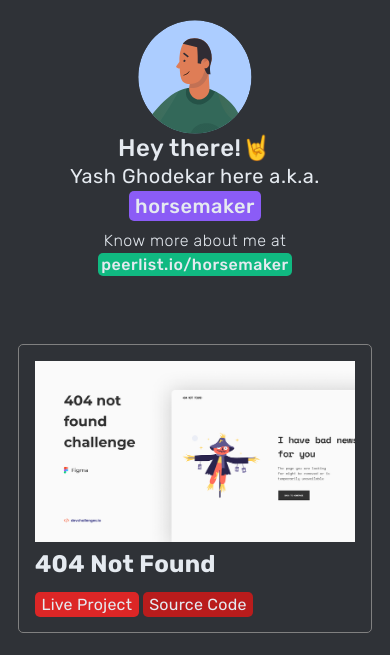
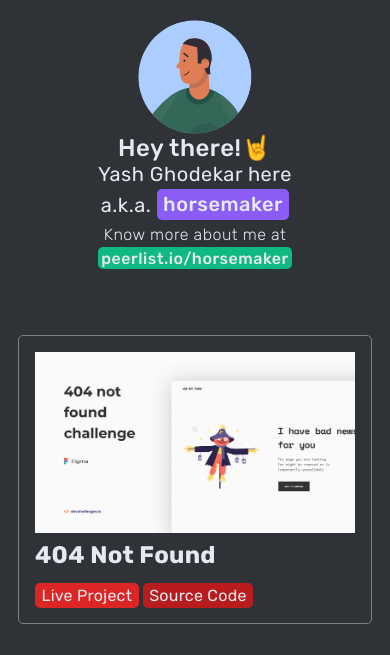
Before and after one commit to horsemaker/devChallenges-Responsive-Web-Developer, a plain HTML site: page index.html in a window 390 px wide. Shown: the part 178-833 px from the top of the page. Drawn offline with Linux system fonts and the light colour scheme.

Commit message:
fix: hl for mobile view

```diff
--- a/index.html
+++ b/index.html
@@ -14,15 +14,18 @@
       <div class="introduction__details">
         <h3 class="introduction__lineOne introduction__line">Hey there!🤘</h3>
         <h3 class="introduction__lineTwo introduction__line">
-          Yash Ghodekar here a.k.a. <span class="name-hl">horsemaker</span>
+          Yash Ghodekar here
+          <span> a.k.a. <span class="name-hl">horsemaker</span></span>
         </h3>
         <h3 class="introduction__lineThree introduction__line">
           Know more about me at
-          <a
-            class="link-hl"
-            target="_blank"
-            href="https://peerlist.io/horsemaker"
-            >peerlist.io/horsemaker</a
+          <span
+            ><a
+              class="link-hl"
+              target="_blank"
+              href="https://peerlist.io/horsemaker"
+              >peerlist.io/horsemaker</a
+            ></span
           >
         </h3>
       </div>
--- a/style.css
+++ b/style.css
@@ -169,11 +169,15 @@ footer  a {
   }
 
   .introduction__lineTwo {
-    line-height: 3.5vh;
+    display: flex;
+    flex-direction: column;
+    gap: 0.75vh 0;
   }
 
   .introduction__lineThree {
-    line-height: 2.8vh;
+    display: flex;
+    flex-direction: column;
+    gap: 0.6vh 0;
   }
 
   .projects {
```
